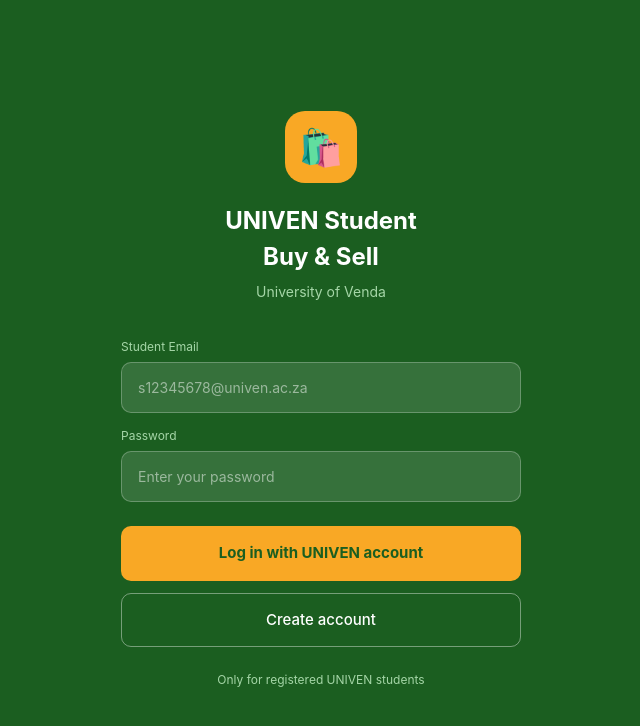
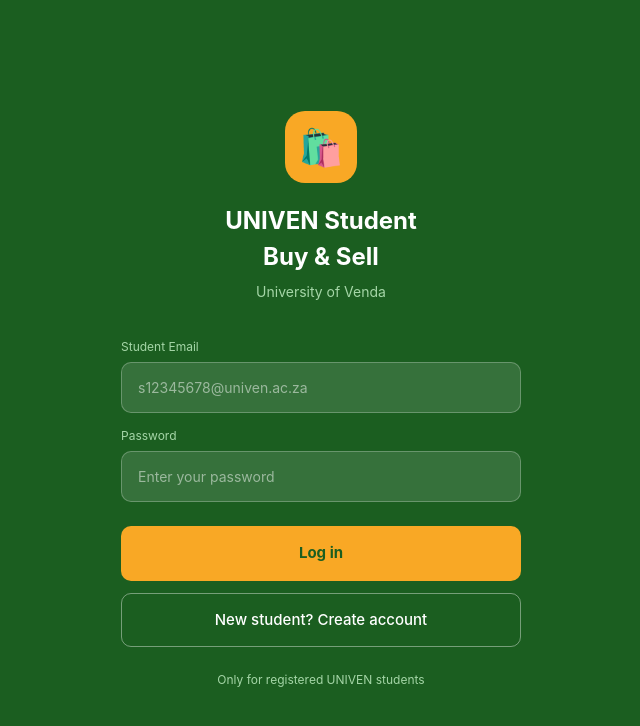
Before and after one commit to 26092839/univen-buy-sell, a Next.js app: page / in a window 1280 px wide. Shown: the top 726 px of the page, without its empty margins (319-959 px from the left). Built offline with nearby package versions, Linux system fonts and the light colour scheme; no server answers.

Commit message:
add real auth

```diff
--- a/app/page.js
+++ b/app/page.js
@@ -1,172 +1,87 @@
 'use client'
 import { useState } from 'react'
+import { supabase } from './lib/supabase'
 
 export default function LoginPage() {
   const [email, setEmail] = useState('')
   const [password, setPassword] = useState('')
+  const [loading, setLoading] = useState(false)
+  const [error, setError] = useState('')
+  const [isSignUp, setIsSignUp] = useState(false)
+
+  async function handleAuth() {
+    if (!email || !password) {
+      setError('Please enter your email and password')
+      return
+    }
+    if (!email.includes('@univen.ac.za')) {
+      setError('Only @univen.ac.za email addresses are allowed')
+      return
+    }
+    setLoading(true)
+    setError('')
+
+    if (isSignUp) {
+      const { error } = await supabase.auth.signUp({ email, password })
+      if (error) {
+        setError(error.message)
+      } else {
+        window.location.href = '/home'
+      }
+    } else {
+      const { error } = await supabase.auth.signInWithPassword({ email, password })
+      if (error) {
+        setError('Wrong email or password. Try again or create an account.')
+      } else {
+        window.location.href = '/home'
+      }
+    }
+    setLoading(false)
+  }
 
   return (
-    <div style={{
-      minHeight: '100vh',
-      backgroundColor: '#1B5E20',
-      display: 'flex',
-      flexDirection: 'column',
-      alignItems: 'center',
-      justifyContent: 'center',
-      padding: '24px',
-      fontFamily: 'Inter, sans-serif'
-    }}>
+    <div style={{ minHeight: '100vh', backgroundColor: '#1B5E20', display: 'flex', flexDirection: 'column', alignItems: 'center', justifyContent: 'center', padding: '24px', fontFamily: 'Inter, sans-serif' }}>
 
-      {/* Logo Badge */}
-      <div style={{
-        width: '72px',
-        height: '72px',
-        backgroundColor: '#F9A825',
-        borderRadius: '20px',
-        display: 'flex',
-        alignItems: 'center',
-        justifyContent: 'center',
-        marginBottom: '20px'
-      }}>
-        <span style={{ fontSize: '36px' }}>🛍️</span>
-      </div>
+      <div style={{ width: '72px', height: '72px', backgroundColor: '#F9A825', borderRadius: '20px', display: 'flex', alignItems: 'center', justifyContent: 'center', marginBottom: '20px', fontSize: '36px' }}>🛍️</div>
 
-      {/* App Title */}
-      <h1 style={{
-        color: '#FFFFFF',
-        fontSize: '24px',
-        fontWeight: '700',
-        textAlign: 'center',
-        margin: '0 0 6px'
-      }}>
+      <h1 style={{ color: '#FFFFFF', fontSize: '24px', fontWeight: '700', textAlign: 'center', margin: '0 0 6px' }}>
         UNIVEN Student<br />Buy &amp; Sell
       </h1>
+      <p style={{ color: '#A5D6A7', fontSize: '14px', textAlign: 'center', margin: '0 0 36px' }}>University of Venda</p>
 
-      {/* Subtitle */}
-      <p style={{
-        color: '#A5D6A7',
-        fontSize: '14px',
-        textAlign: 'center',
-        margin: '0 0 36px'
-      }}>
-        University of Venda
-      </p>
+      {error && (
+        <div style={{ backgroundColor: '#FCEBEB', border: '1px solid #E57373', borderRadius: '10px', padding: '12px 16px', marginBottom: '16px', width: '100%', maxWidth: '400px' }}>
+          <p style={{ color: '#A32D2D', fontSize: '13px', margin: 0 }}>⚠️ {error}</p>
+        </div>
+      )}
 
-      {/* Form Box */}
-      <div style={{
-        width: '100%',
-        maxWidth: '400px',
-        display: 'flex',
-        flexDirection: 'column',
-        gap: '14px',
-        marginBottom: '24px'
-      }}>
-
-        {/* Email Field */}
+      <div style={{ width: '100%', maxWidth: '400px', display: 'flex', flexDirection: 'column', gap: '14px', marginBottom: '24px' }}>
         <div>
-          <label style={{
-            color: '#A5D6A7',
-            fontSize: '12px',
-            display: 'block',
-            marginBottom: '6px'
-          }}>
-            Student Email
-          </label>
-          <input
-            type="email"
-            placeholder="s12345678@univen.ac.za"
-            value={email}
-            onChange={(e) => setEmail(e.target.value)}
-            style={{
-              width: '100%',
-              padding: '14px 16px',
-              borderRadius: '10px',
-              border: '1px solid rgba(255,255,255,0.25)',
-              backgroundColor: 'rgba(255,255,255,0.12)',
-              color: '#FFFFFF',
-              fontSize: '14px',
-              outline: 'none',
-              boxSizing: 'border-box'
-            }}
-          />
+          <label style={{ color: '#A5D6A7', fontSize: '12px', display: 'block', marginBottom: '6px' }}>Student Email</label>
+          <input type="email" placeholder="s12345678@univen.ac.za" value={email} onChange={e => setEmail(e.target.value)}
+            style={{ width: '100%', padding: '14px 16px', borderRadius: '10px', border: '1px solid rgba(255,255,255,0.25)', backgroundColor: 'rgba(255,255,255,0.12)', color: '#FFFFFF', fontSize: '14px', outline: 'none', boxSizing: 'border-box' }} />
         </div>
-
-        {/* Password Field */}
         <div>
-          <label style={{
-            color: '#A5D6A7',
-            fontSize: '12px',
-            display: 'block',
-            marginBottom: '6px'
-          }}>
-            Password
-          </label>
-          <input
-            type="password"
-            placeholder="Enter your password"
-            value={password}
-            onChange={(e) => setPassword(e.target.value)}
-            style={{
-              width: '100%',
-              padding: '14px 16px',
-              borderRadius: '10px',
-              border: '1px solid rgba(255,255,255,0.25)',
-              backgroundColor: 'rgba(255,255,255,0.12)',
-              color: '#FFFFFF',
-              fontSize: '14px',
-              outline: 'none',
-              boxSizing: 'border-box'
-            }}
-          />
+          <label style={{ color: '#A5D6A7', fontSize: '12px', display: 'block', marginBottom: '6px' }}>Password</label>
+          <input type="password" placeholder="Enter your password" value={password} onChange={e => setPassword(e.target.value)}
+            style={{ width: '100%', padding: '14px 16px', borderRadius: '10px', border: '1px solid rgba(255,255,255,0.25)', backgroundColor: 'rgba(255,255,255,0.12)', color: '#FFFFFF', fontSize: '14px', outline: 'none', boxSizing: 'border-box' }} />
         </div>
       </div>
 
-      {/* Log In Button */}
       <div style={{ width: '100%', maxWidth: '400px', display: 'flex', flexDirection: 'column', gap: '12px' }}>
-        <button
-          style={{
-            width: '100%',
-            padding: '16px',
-            backgroundColor: '#F9A825',
-            color: '#1B5E20',
-            border: 'none',
-            borderRadius: '10px',
-            fontSize: '15px',
-            fontWeight: '700',
-            cursor: 'pointer'
-          }}
-        >
-          Log in with UNIVEN account
+        <button onClick={handleAuth} disabled={loading}
+          style={{ width: '100%', padding: '16px', backgroundColor: loading ? '#F0C040' : '#F9A825', color: '#1B5E20', border: 'none', borderRadius: '10px', fontSize: '15px', fontWeight: '700', cursor: 'pointer' }}>
+          {loading ? 'Please wait...' : isSignUp ? 'Create account' : 'Log in'}
         </button>
-
-        {/* Create Account Button */}
-        <button
-          style={{
-            width: '100%',
-            padding: '15px',
-            backgroundColor: 'transparent',
-            color: '#FFFFFF',
-            border: '1.5px solid rgba(255,255,255,0.4)',
-            borderRadius: '10px',
-            fontSize: '15px',
-            fontWeight: '500',
-            cursor: 'pointer'
-          }}
-        >
-          Create account
+        <button onClick={() => { setIsSignUp(!isSignUp); setError('') }}
+          style={{ width: '100%', padding: '15px', backgroundColor: 'transparent', color: '#FFFFFF', border: '1.5px solid rgba(255,255,255,0.4)', borderRadius: '10px', fontSize: '15px', fontWeight: '500', cursor: 'pointer' }}>
+          {isSignUp ? 'Already have an account? Log in' : 'New student? Create account'}
         </button>
       </div>
 
-      {/* Disclaimer */}
-      <p style={{
-        color: '#A5D6A7',
-        fontSize: '12px',
-        textAlign: 'center',
-        marginTop: '24px'
-      }}>
+      <p style={{ color: '#A5D6A7', fontSize: '12px', textAlign: 'center', marginTop: '24px' }}>
         Only for registered UNIVEN students
       </p>
-
     </div>
   )
 }
--- a/package.json
+++ b/package.json
@@ -15,6 +15,7 @@
     "react-dom": "19.2.4"
   },
   "devDependencies": {
+    "@netlify/plugin-nextjs": "^5.15.11",
     "@tailwindcss/postcss": "^4",
     "eslint": "^9",
     "eslint-config-next": "16.2.6",
```
Also changed, not shown: 2 other files (tests, documents, lock files or other folders).
